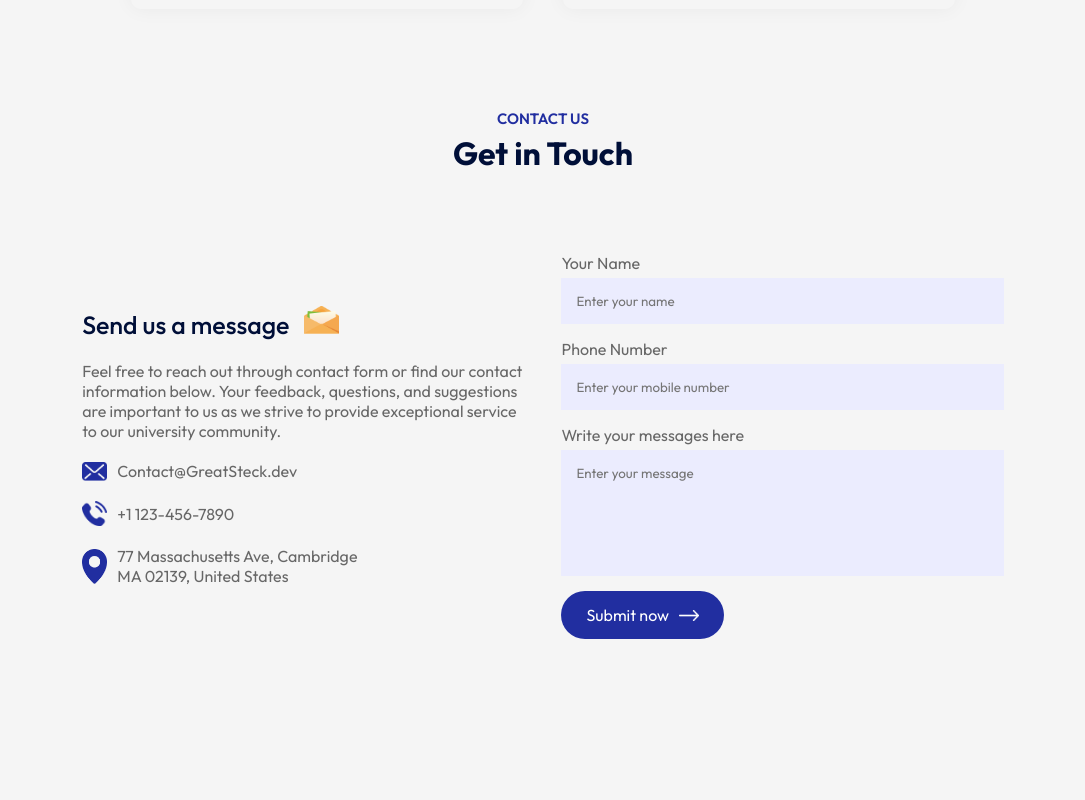
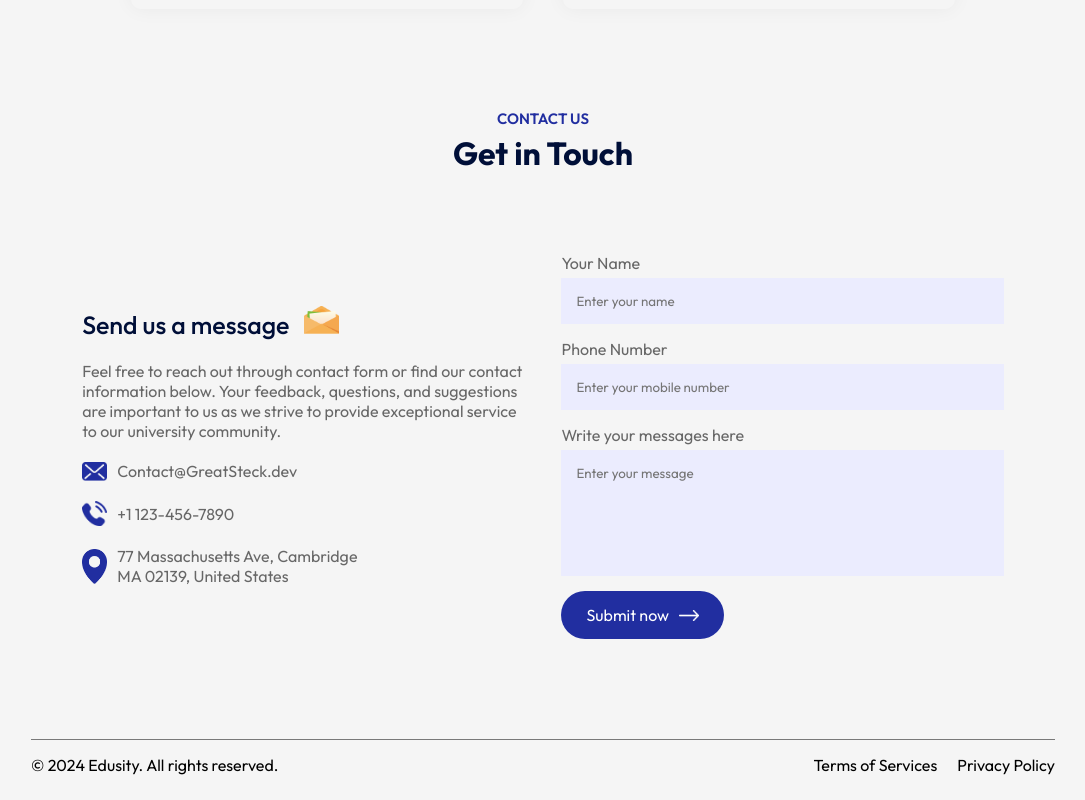
Before and after one commit to Manglam11/Edusity, a React (Vite) app: page / in a window 1280 px wide. Shown: the part 2927-3727 px from the top of the page, without its empty margins (97-1182 px from the left). Before the commit the page ends 3666 px from the top, so only its background shows below. Built offline with nearby package versions, Linux system fonts and the light colour scheme; a web font is replaced by a local one.

Commit message:
jitna hona the ho gya ab advanced feature jodhe ja rahe h.

```diff
--- a/src/App.jsx
+++ b/src/App.jsx
@@ -8,6 +8,7 @@
 import Campus from "./components/Campus/Campus";
 import Testimonials from "./components/Testimonials/Testimonials";
 import Contact from "./components/Contact/Contact";
+import Footer from "./components/Footer/Footer";
 
 const App = () => {
     return (
@@ -24,7 +25,7 @@
                 <Testimonials />
                 <Title subTitle="Contact Us" title="Get in Touch" />
                 <Contact />
-
+                <Footer />
             </div>
         </div>
     );
--- /dev/null
+++ b/src/components/Footer/Footer.css
@@ -0,0 +1,14 @@
+.footer {
+    margin: 10px auto;
+    display: flex;
+    align-items: center;
+    justify-content: space-between;
+    border-top: 1px solid #797979;
+    padding: 15px 0;
+}
+
+.footer ul li {
+    display: inline-block;
+    margin-left: 20px;
+    list-style: none;
+}
--- /dev/null
+++ b/src/components/Footer/Footer.jsx
@@ -0,0 +1,15 @@
+import React from 'react'
+import './Footer.css'
+const Footer = () => {
+    return (
+        <div className='footer'>
+            <p>© 2024 Edusity. All rights reserved.</p>
+            <ul>
+                <li>Terms of Services</li>
+                <li>Privacy Policy</li>
+            </ul>
+        </div>
+    )
+}
+
+export default Footer
```
